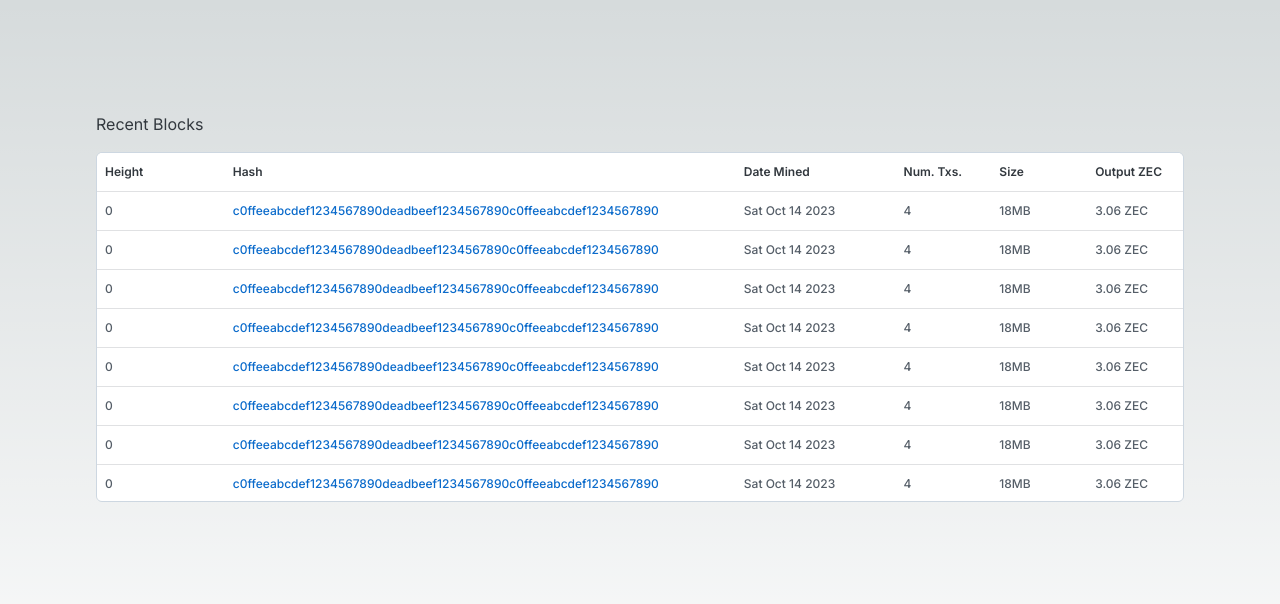
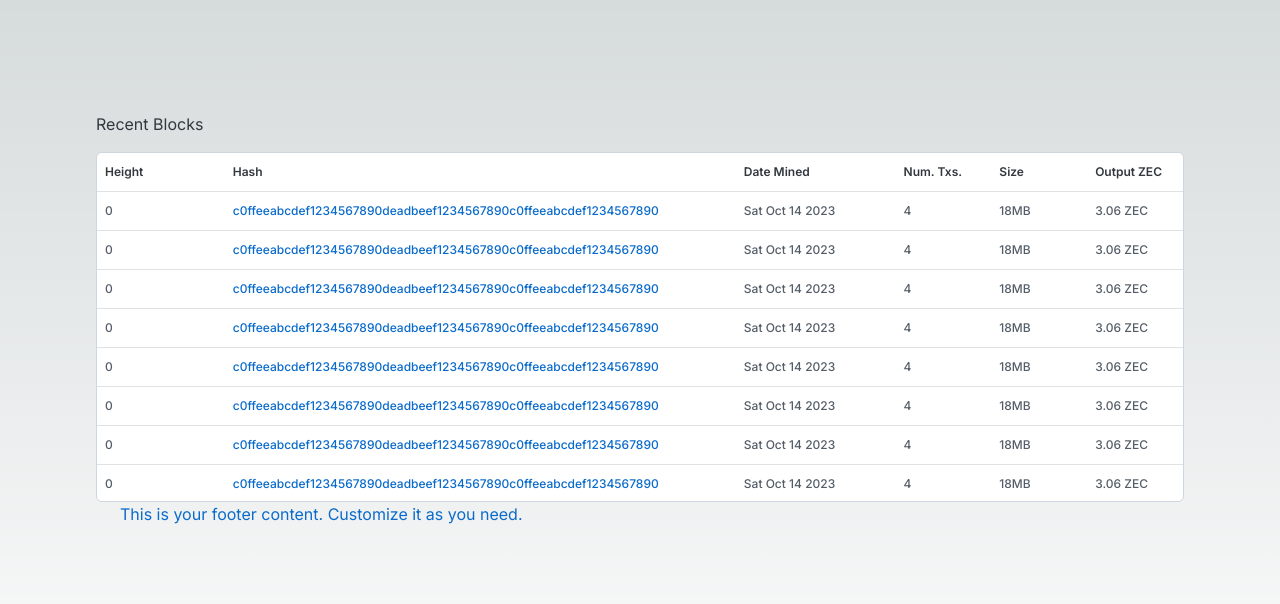
Before and after one commit to elijahhampton/zcash_block_explorer, a Next.js app: page / in a window 1280 px wide. Shown: the top 604 px of the page. Built offline with nearby package versions, Linux system fonts and the light colour scheme.

Commit message:
Add Footer and NavBar. Modify index.tsx

```diff
--- /dev/null
+++ b/src/components/Footer.tsx
@@ -0,0 +1,23 @@
+// Footer.js
+
+
+import React from 'react';
+import { Container, Typography } from '@mui/joy';
+
+
+// Footer.js
+const Footer = () => {
+  return (
+    <React.Fragment>
+    <footer style={{ marginTop: 'auto', display: 'flex', flexDirection: 'column', minHeight: '20vh' }}>
+      <Container>
+        <Typography color="primary" font-size="28">
+          This is your footer content. Customize it as you need.
+        </Typography>
+      </Container>
+    </footer>
+     </React.Fragment>
+  );
+};
+
+export default Footer;
--- /dev/null
+++ b/src/components/NavigationBar.tsx
@@ -0,0 +1,18 @@
+import React from 'react';
+import { AppBar, Toolbar, Typography, Button } from '@mui/joy';
+
+const NavigationBar = () => {
+  return (
+    <React.Fragment>
+    <AppBar position="static">
+      <Toolbar>
+        <Typography>
+          Testting ..1..2..3
+        </Typography>
+      </Toolbar>
+    </AppBar>
+    </React.Fragment>
+  );
+};
+
+export default NavigationBar;
--- a/src/pages/index.tsx
+++ b/src/pages/index.tsx
@@ -2,6 +2,8 @@ import Head from 'next/head'
 import { Inter } from 'next/font/google'
 import styles from '../styles/Home.module.css'
 import Table from '../components/Table'
+import Footer from '../components/Footer'
+import NavigationBar from '../components/NavigationBar'
 import { Typography, Box, Avatar, Stack } from '@mui/joy'
 import React from 'react'
 
@@ -29,11 +31,13 @@ export default function Home() {
         <meta name="viewport" content="width=device-width, initial-scale=1" />
         <link rel="icon" href="/favicon.ico" />
       </Head>
+
       <main className={`${styles.main} ${inter.className}`}>
+        {/* <NavigationBar /> */}
         <Stack spacing={2} width='100%' alignItems='flex-start'>
           <BlockTable />
         </Stack>
-
+        <Footer />
       </main>
     </>
   )
```
